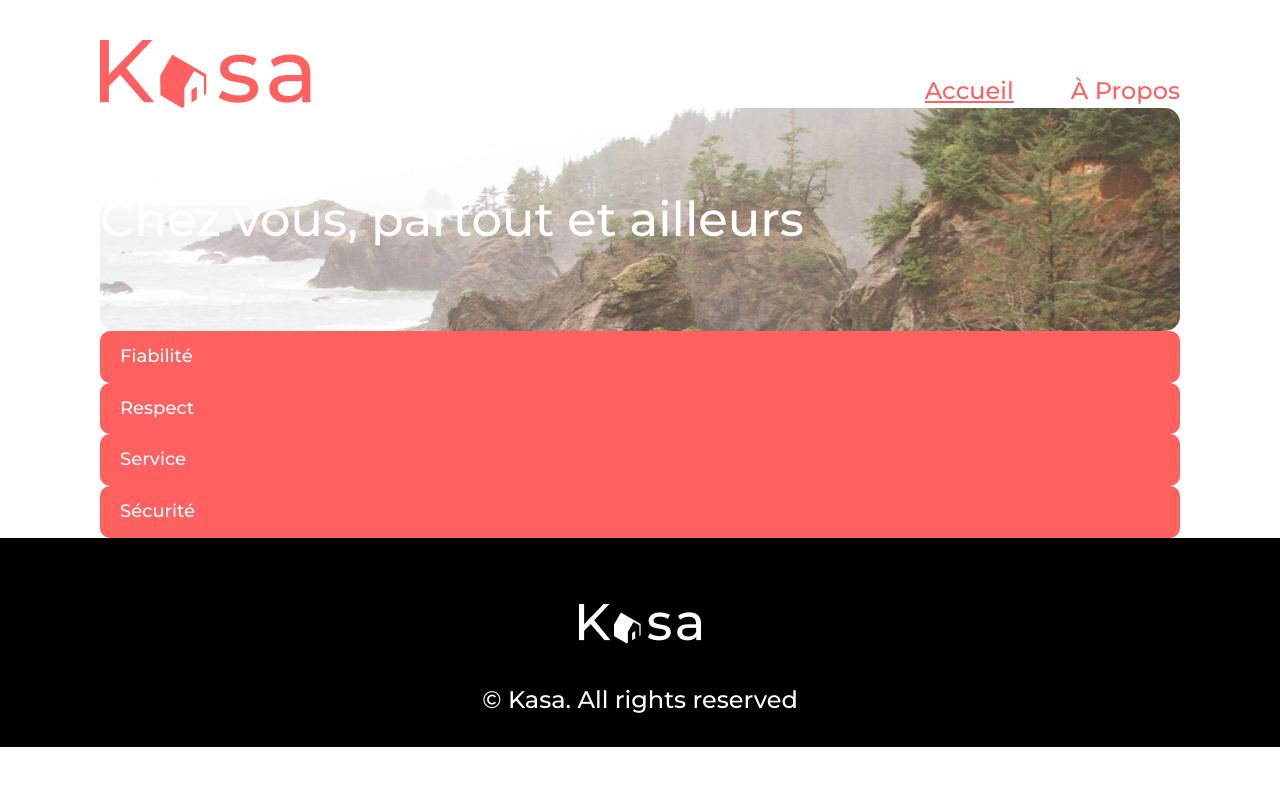
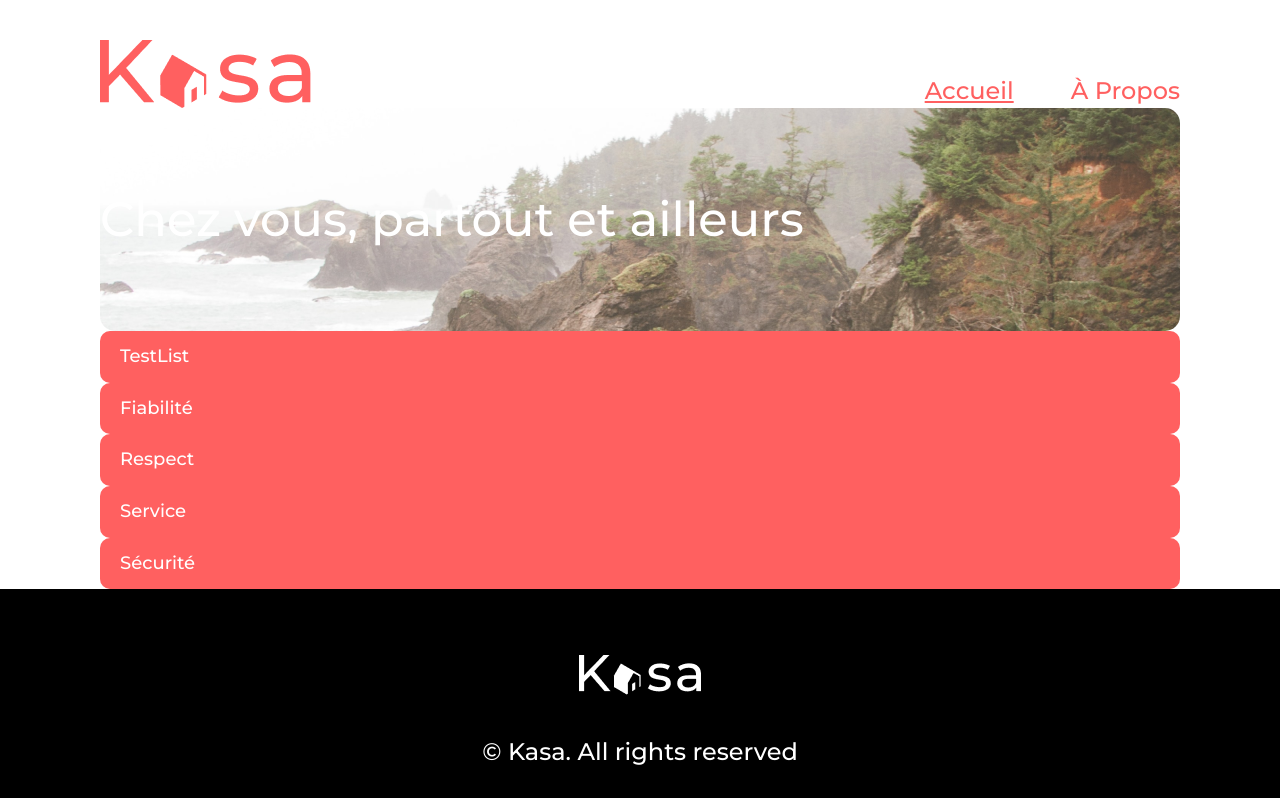
Before and after one commit to flesage-000/OC---Developpez-une-application-Web-avec-React-et-React-Router, a React (Create React App) app in the folder app/: page /About in a window 1280 px wide. Built offline with nearby package versions, Linux system fonts and the light colour scheme.

Commit message:
Component Accordion now using PropTypes

```diff
--- a/app/src/components/Accordion/Accordion.jsx
+++ b/app/src/components/Accordion/Accordion.jsx
@@ -1,7 +1,8 @@
+import PropTypes from 'prop-types';
 import { useState } from 'react';
 import './Accordion.css';
 
-function Accordion({name, content, open}) {
+function Accordion({name, contentText, contentList, open}) {
   let [isOpen, setIsOpen] = useState(open || false);
 
   const handleAccordion = (event) => {
@@ -12,10 +13,10 @@ function Accordion({name, content, open}) {
 
   const SetContent = () => {
     let accordionContent = '';
-    if (typeof content === "object") {
-      const items = content.map((item) => <li key={item.toString()}>{item}</li>)
+    if (contentList != null) {
+      const items = contentList.map((item) => <li key={item.toString()}>{item}</li>)
       accordionContent = <ul>{items}</ul>;
-    } else accordionContent = <p>{content}</p>;
+    } else accordionContent = <p>{contentText}</p>;
     return accordionContent;
   }
 
@@ -29,4 +30,11 @@ function Accordion({name, content, open}) {
   );
 }
 
+Accordion.propTypes = {
+  name: PropTypes.string,
+  contentText: PropTypes.string,
+  contentList: PropTypes.array,
+  open: PropTypes.bool,
+};
+
 export default Accordion;
--- a/app/src/pages/About/About.jsx
+++ b/app/src/pages/About/About.jsx
@@ -7,13 +7,21 @@ function About() {
   return(
     <div className="App">
       <Header />
-      <Accordion name="Fiabilité" content="Les annonces postées sur Kasa garantissent une fiabilité totale. Les photos sont conformes aux logements, et toutes les informations sont régulièrement vérifiées  par nos équipes." />
+      <Accordion name="TestList" contentText="" contentList={[
+			"Équipements de base",
+			"Micro-Ondes",
+			"Douche italienne",
+			"Frigo",
+			"WIFI"
+		]} open={false} />
 
-      <Accordion name="Respect" content="La bienveillance fait partie des valeurs fondatrices de Kasa. Tout comportement discriminatoire ou de perturbation du voisinage entraînera une exclusion de notre plateforme." />
+      <Accordion name="Fiabilité" contentText="Les annonces postées sur Kasa garantissent une fiabilité totale. Les photos sont conformes aux logements, et toutes les informations sont régulièrement vérifiées  par nos équipes." contentList={null} open={false} />
 
-      <Accordion name="Service" content="Nos équipes se tiennent à votre disposition pour vous fournir une expérience parfaite. N'hésitez pas à nous contacter si vous avez la moindre question." />
+      <Accordion name="Respect" contentText="La bienveillance fait partie des valeurs fondatrices de Kasa. Tout comportement discriminatoire ou de perturbation du voisinage entraînera une exclusion de notre plateforme." contentList={null} open={false} />
 
-      <Accordion name="Sécurité" content="La sécurité est la priorité de Kasa. Aussi bien pour nos hôtes que pour les voyageurs, chaque logement correspond aux critères de sécurité établis par nos services. En laissant une note aussi bien à l'hôte qu'au locataire, cela permet à nos équipes de vérifier que les standards sont bien respectés. Nous organisons également des ateliers sur la sécurité domestique pour nos hôtes." />
+      <Accordion name="Service" contentText="Nos équipes se tiennent à votre disposition pour vous fournir une expérience parfaite. N'hésitez pas à nous contacter si vous avez la moindre question." contentList={null} open={false} />
+
+      <Accordion name="Sécurité" contentText="La sécurité est la priorité de Kasa. Aussi bien pour nos hôtes que pour les voyageurs, chaque logement correspond aux critères de sécurité établis par nos services. En laissant une note aussi bien à l'hôte qu'au locataire, cela permet à nos équipes de vérifier que les standards sont bien respectés. Nous organisons également des ateliers sur la sécurité domestique pour nos hôtes." contentList={null} open={false} />
       <Footer />
     </div>
   )
--- a/app/src/pages/Home/App.jsx
+++ b/app/src/pages/Home/App.jsx
@@ -13,8 +13,8 @@ function App() {
       <Header />
       <Tags />
       <Thumbs />
-      <Accordion name="Equipements" content={['Climatisation', 'Wi-Fi', 'Cuisine', 'Espace de travail', 'Fer à repasser', 'Sèche-cheveux', 'Cintres']} />
-      <Accordion name="Respect" content="La bienveillance fait partie des valeurs fondatrices de Kasa. Tout comportement discriminatoire ou de perturbation du voisinage entraînera une exclusion de notre plateforme." open="true" />
+      <Accordion name="Equipements" contentList={['Climatisation', 'Wi-Fi', 'Cuisine', 'Espace de travail', 'Fer à repasser', 'Sèche-cheveux', 'Cintres']} contentText="" open={false} />
+      <Accordion name="Respect" contentList={null} contentText="La bienveillance fait partie des valeurs fondatrices de Kasa. Tout comportement discriminatoire ou de perturbation du voisinage entraînera une exclusion de notre plateforme." open={true} />
       <Cover cover="https://s3-eu-west-1.amazonaws.com/course.oc-static.com/projects/front-end-kasa-project/accommodation-20-1.jpg" />
       <Carousel pictures={[
         "https://s3-eu-west-1.amazonaws.com/course.oc-static.com/projects/front-end-kasa-project/accommodation-20-1.jpg",
```
